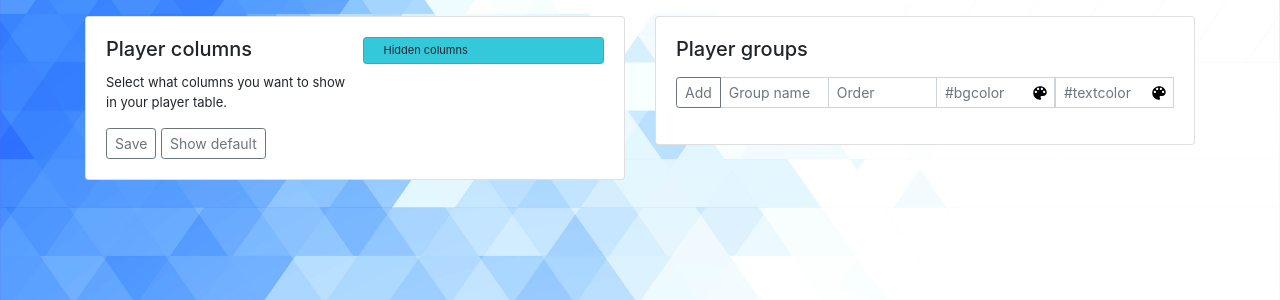
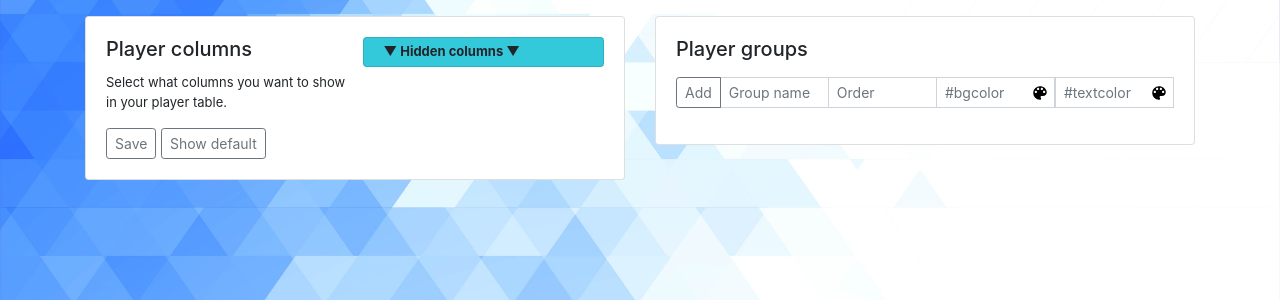
Before and after one commit to kvarak/htstatus, a Flask app: template app/templates/settings.html in a window 1280 px wide. Shown: the part 96-396 px from the top of the page. Run offline with Flask 2, Linux system fonts and the light colour scheme; the template is opened without the code that fills it, so the values that code supplies are empty; parts of the project's set-up code (start-up, migrations or seed data) failed here and were passed over; some libraries are stand-ins or nearby versions.

Commit message:
add down arrow in settings/columns

```diff
--- a/app/templates/settings.html
+++ b/app/templates/settings.html
@@ -95,7 +95,7 @@ function saveorder(){
                 {% for (n, c) in columns %}
                 <div class="list-group-item text-sm11" id="{{ c }}">{{ n }}</div>
                 {% endfor %}
-                <div class="list-group-item text-sm11 bg-roundup filtered">Hidden columns</div>
+                <div class="list-group-item text-sm13 bg-roundup filtered"><b>▼ Hidden columns ▼</b></div>
                 {% for (n, c) in hiddencolumns %}
                 <div class="list-group-item text-sm11" id="{{ c }}">{{ n }}</div>
                 {% endfor %}
```
